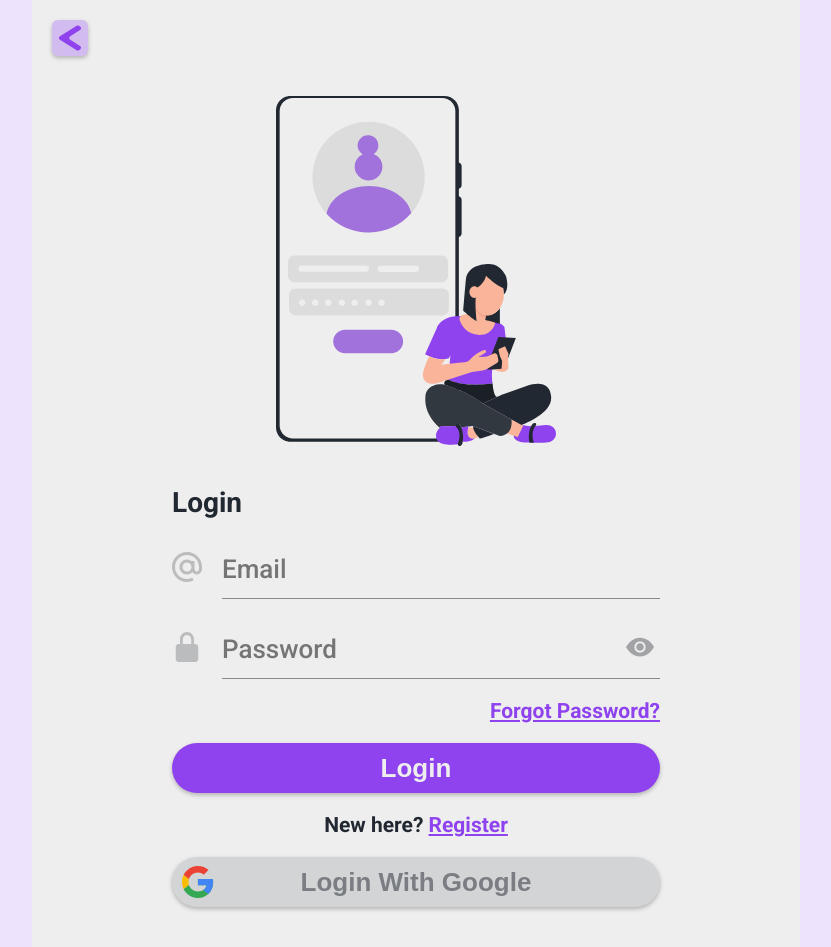
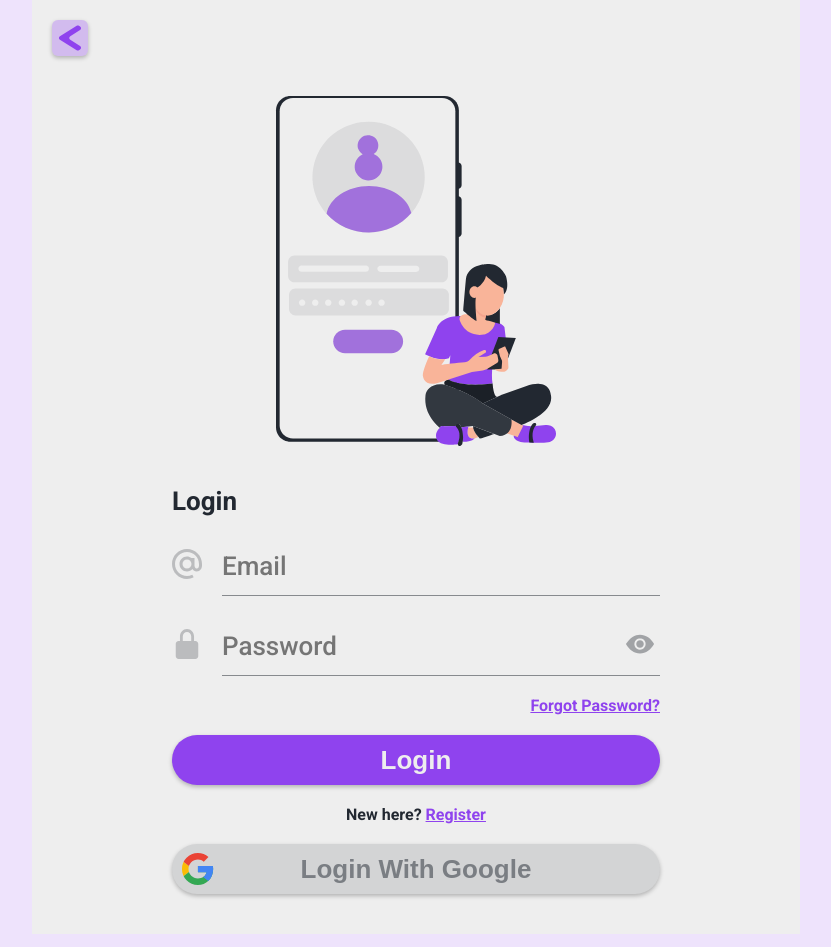
Before and after one commit to Hector14oo/movies-app, a Next.js app: page /login in a window 1280 px wide. Shown: the whole page, without its empty margins (224-1055 px from the left). Built offline with nearby package versions, Linux system fonts and the light colour scheme; no server answers.

Commit message:
Update login styles

```diff
--- a/src/styles/containers/Login.module.css
+++ b/src/styles/containers/Login.module.css
@@ -39,10 +39,10 @@
   }
 
   .Login form h1 {
-    font-size: var(--LARGE);
+    font-size: var(--MIDDLE);
   }
   .Login form a,
   .Login span {
-    font-size: var(--LARGELY);
+    font-size: var(--MIDDLELY);
   }
 }
```
